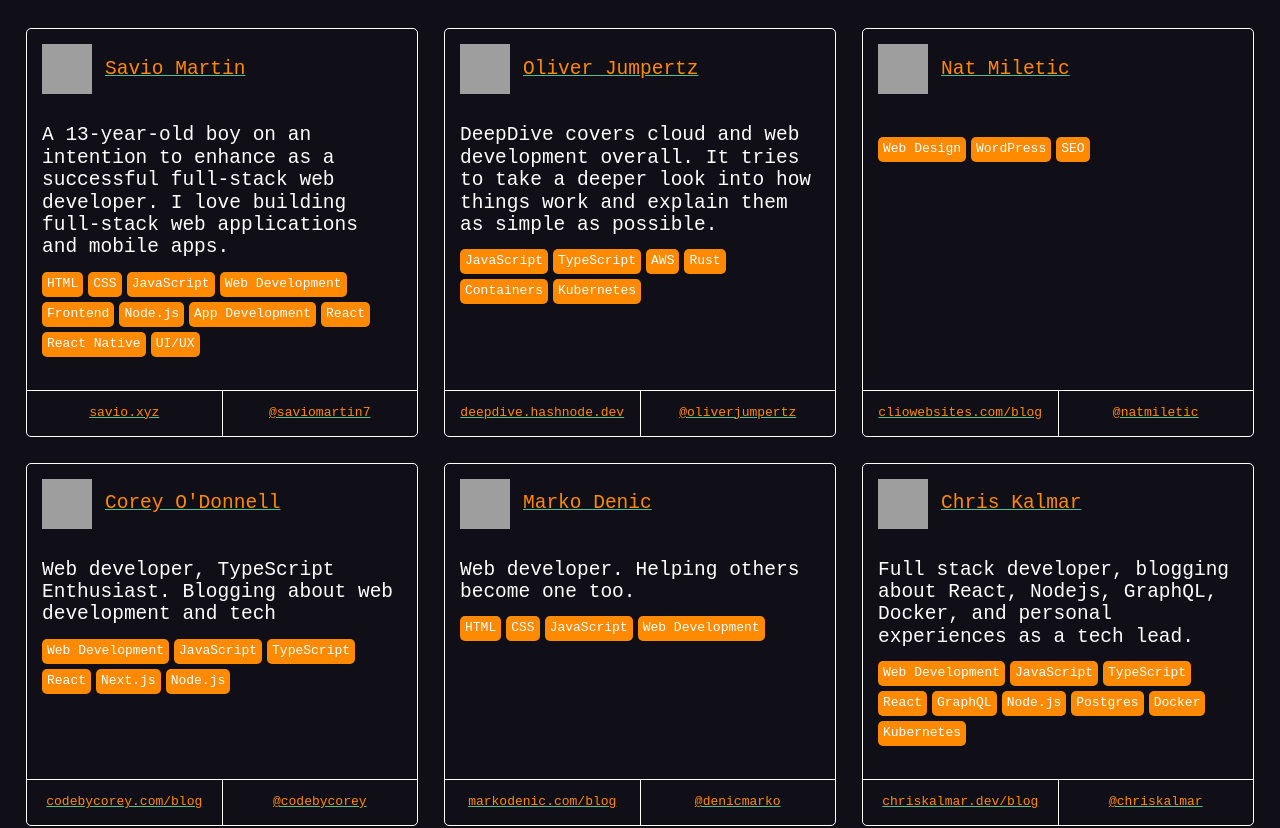
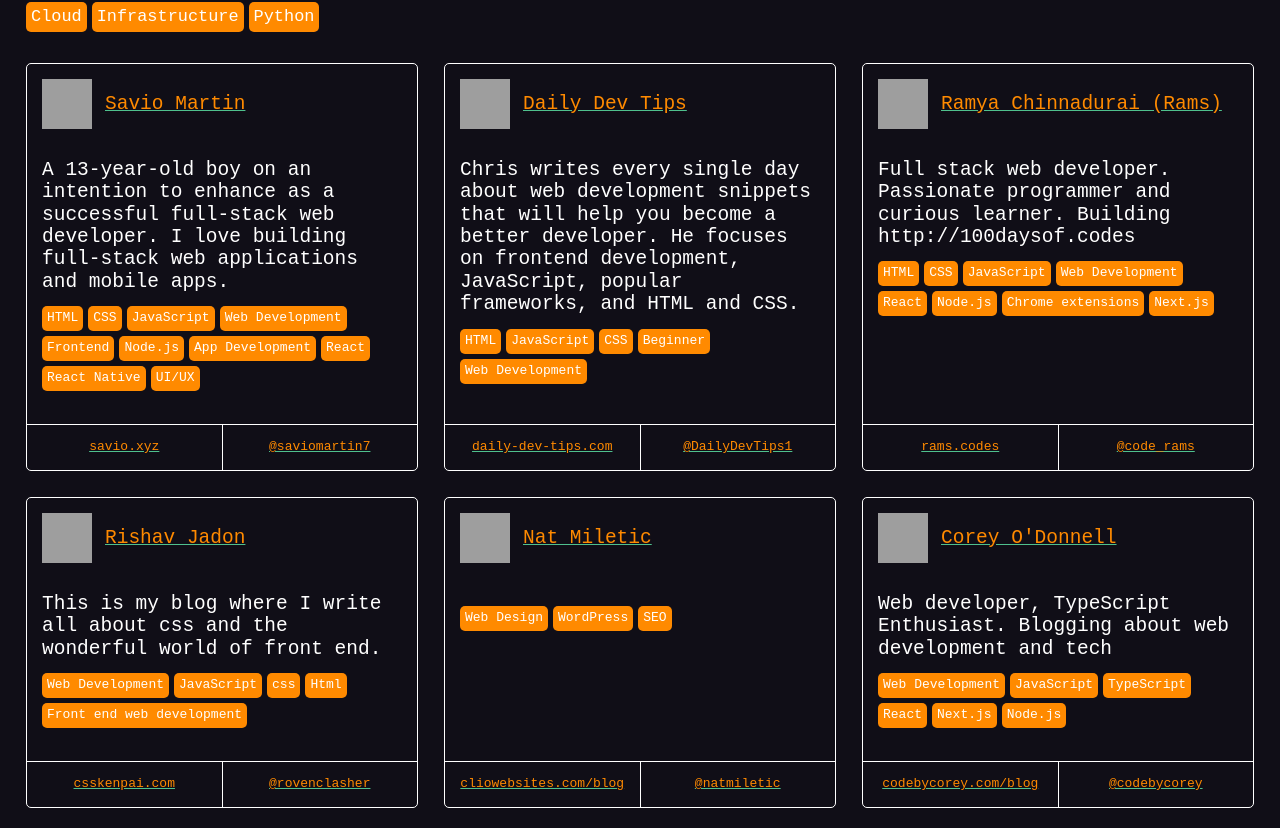
Before and after one commit to markodenic/awesome-tech-blogs, a Nuxt app: page / in a window 1280 px wide. Shown: the part 292-1120 px from the top of the page. Built offline with nearby package versions, Linux system fonts and the light colour scheme; grey boxes are pictures that could not be loaded.

Commit message:
Update data.js
Added my blog

```diff
--- a/data.js
+++ b/data.js
@@ -150,7 +150,7 @@ module.exports = [
       'Kubernetes'
     ],
   },
-  {
+{
     name: 'Corey O\'Donnell',
     description: 'Web developer, TypeScript Enthusiast. Blogging about web development and tech',
     url: 'https://codebycorey.com/blog/',
@@ -163,5 +163,19 @@ module.exports = [
       'Next.js',
       'Node.js'
     ],
+  },
+  {
+    name: 'Rishav Jadon',
+    description: 'This is my blog where I write all about css and the wonderful world of front end.',
+    url: 'https://csskenpai.com',
+    twitter: '@rovenclasher',
+    tags: [
+      'Web Development',
+      'JavaScript',
+      'css',
+      'Html',
+      'Front end web development'
+    ],
   }
+
 ];
```
